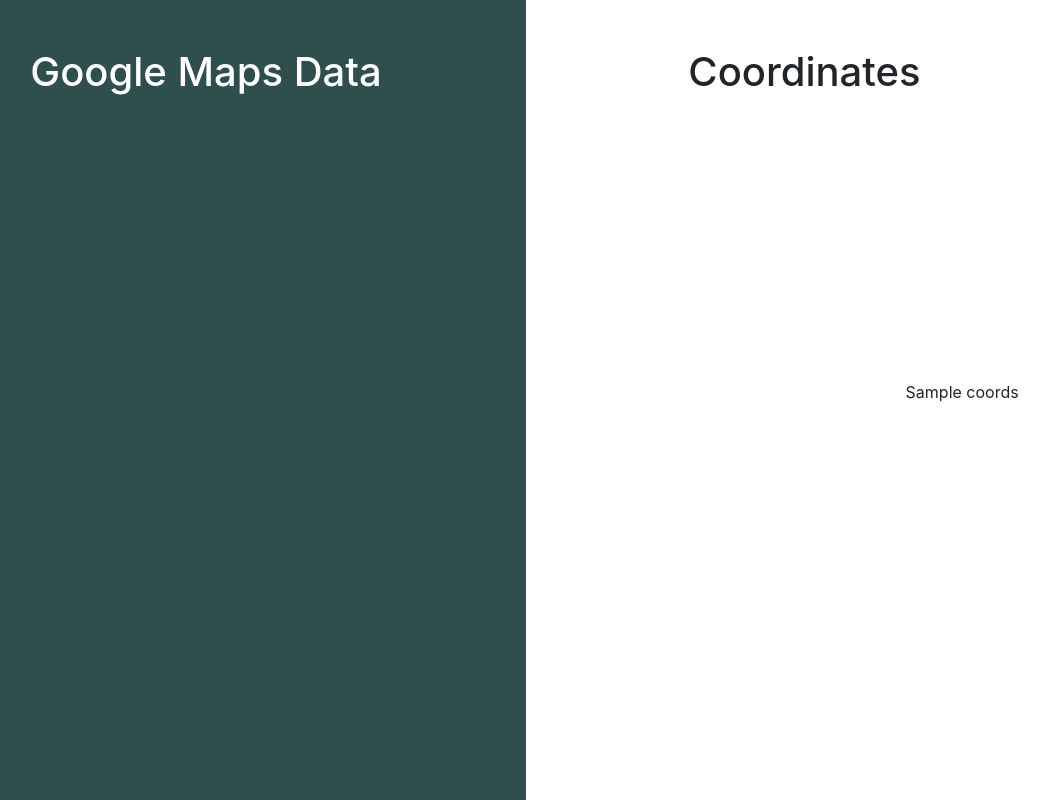
After one commit to vipermark7/cuy_land_bank_test, a Flask app: template templates/home.html in a window 1280 px wide. The commit adds this page. Shown: the whole page, without its empty margins (114-1163 px from the left). Run offline with Flask 2, Linux system fonts and the light colour scheme; the template is opened without the code that fills it: most values are stand-ins (such as "Sample title", 1, 10 or a date in 2020); parts of the project's set-up code (start-up, migrations or seed data) failed here and were passed over.

Commit message:
adding temporary home.html file because GoogleMapsPlotter replaced my HTML

```diff
--- a/app.py
+++ b/app.py
@@ -7,6 +7,7 @@
 import requests
 import xmltodict
 import json
+from gmplot import GoogleMapPlotter as gmplotter
 
 # Used this code to parse the xml, then put the parsed xml into a file
 url = "http://neocando.case.edu/cando/housingReport/lbxml.jsp?parcel=109-02-088"
@@ -20,38 +21,45 @@
 parsed_json = json.dumps(doc, indent=4, sort_keys=True)
 
 # data['html']['body']['lbstream']['parcelid']['source'][0]['record']['latitude']['value'] to get latitude value
-parcel_data = doc['html']['body']['lbstream']['parcelid']['source'][0]
-lats = set()
-longs = set()
+parcel_data = doc['html']['body']['lbstream']['parcelid']['source'][0]['record']
+lats = []
+longs = []
+latlongs = set()
 
 for parcel in parcel_data:
-    latitude = Decimal(parcel_data['record']['latitude']['value'])
-    longitude = Decimal(parcel_data['record']['longitude']['value'])
-    lats.add(str(latitude))
-    longs.add(str(longitude))
+    latitude = parcel_data['latitude']['value']
+    longitude = parcel_data['longitude']['value']
+    lats.append(float(latitude))
+    longs.append(float(longitude))
+for i in lats:
+    latlongs.add(i)
+for i in longs:
+    latlongs.add(i)
 
+# passing coordinates into GoogleMapsPlotter
+api_key = "AIzaSyCEKNzRQsT0ztBlDvRRJsGWSjHKUnvkYgA"
+
+map1 = gmplotter(lats[0], longs[0], zoom=14, apikey=api_key)
+map2 = gmplotter(lats[1], longs[1], zoom=14, apikey=api_key)
+maps = [map1, map2]
+for i in maps:
+    i.draw('templates/index.html')
 app = Flask(__name__)
 
 
 @app.route('/json')
 def print_json():
-    """Uses jsonify() to return formatted JSON to the user"""
+    """Uses jsonify() to return the full formatted JSON document to the user"""
     return jsonify(doc)
 
 
 @app.route('/')
 def show_map():
     """Shows view with data from Google Maps API and relevant JSON data from the XML stream"""
-    return render_template('index.html', data=jsonify(parcel_data) )
+    print(latlongs)
+    return render_template('index.html', coords=latlongs, maps=maps)
 
 
 @app.route('/latlong')
 def print_lat_and_long():
     """Prints latitude and longitude data from our JSON data"""
-    latlongs = ""
-    for i in lats:
-        latlongs += " " + i
-    for i in longs:
-        latlongs += " " + i
-
-    return latlongs
--- a/requirements.txt
+++ b/requirements.txt
@@ -1,2 +1,5 @@
 defusedxml==0.6.0
 Flask==1.1.2
+lxml==4.5.2
+xmltodict==0.12.0
+gmplot==1.4.1
--- /dev/null
+++ b/templates/home.html
@@ -0,0 +1,67 @@
+<!DOCTYPE html>
+<html lang="en">
+
+<head>
+    <meta charset="UTF-8">
+    <meta name="viewport" content="width=device-width, initial-scale=1.0">
+    <title>Parcel Data and Map</title>
+    <link rel="stylesheet" href="https://cdn.jsdelivr.net/npm/bootstrap@4.5.3/dist/css/bootstrap.min.css" integrity="sha384-TX8t27EcRE3e/ihU7zmQxVncDAy5uIKz4rEkgIXeMed4M0jlfIDPvg6uqKI2xXr2" crossorigin="anonymous">
+</head>
+
+<body>
+
+    <!-- Adding Bootstrap bundle and JQuery-->
+    <script src="https://code.jquery.com/jquery-3.5.1.slim.min.js" integrity="sha384-DfXdz2htPH0lsSSs5nCTpuj/zy4C+OGpamoFVy38MVBnE+IbbVYUew+OrCXaRkfj" crossorigin="anonymous"></script>
+    <script src="https://cdn.jsdelivr.net/npm/bootstrap@4.5.3/dist/js/bootstrap.bundle.min.js" integrity="sha384-ho+j7jyWK8fNQe+A12Hb8AhRq26LrZ/JpcUGGOn+Y7RsweNrtN/tE3MoK7ZeZDyx" crossorigin="anonymous"></script>
+    <script>
+        function initialize() {
+            var map = new google.maps.Map(document.getElementById("map_canvas"), {
+                zoom: 14,
+                center: new google.maps.LatLng(41.530533, -81.624823)
+            });
+
+        }
+    </script>
+    <!--Need to create a box with the GoogleMaps API image and another box with the data for the parcel-->
+    <div class="d-md-flex h-md-100 align-items-center">
+
+        <div class="col-md-6 p-0 bg-gray h-md-100">
+            <div class="text-white d-md-flex h-100 p-5 justify-content-center">
+                <h1>Google Maps Data</h1>
+                <div id="map_canvas"></div>
+            </div>
+        </div>
+
+        <div class="col-md-6 p-0 bg-white h-md-100">
+            <div class="d-md-flex h-md-100 p-5 justify-content-center">
+                <h1>Coordinates</h1>
+                <br>
+                <div class="row align-content-center justify-content-left">
+                    <p>{{ coords }}</p>
+                </div>
+            </div>
+        </div>
+
+    </div>
+    <style>
+        @media (min-width: 768px) {
+            .h-md-100 {
+                height: 100vh;
+            }
+        }
+
+        .btn-round {
+            border-radius: 30px;
+        }
+
+        .bg-gray {
+            background: darkslategrey;
+        }
+
+        .text-cyan {
+            color: #35bdff;
+        }
+    </style>
+</body>
+
+</html>
```
Also changed, not shown: templates/index.html (+16 -31 lines).
